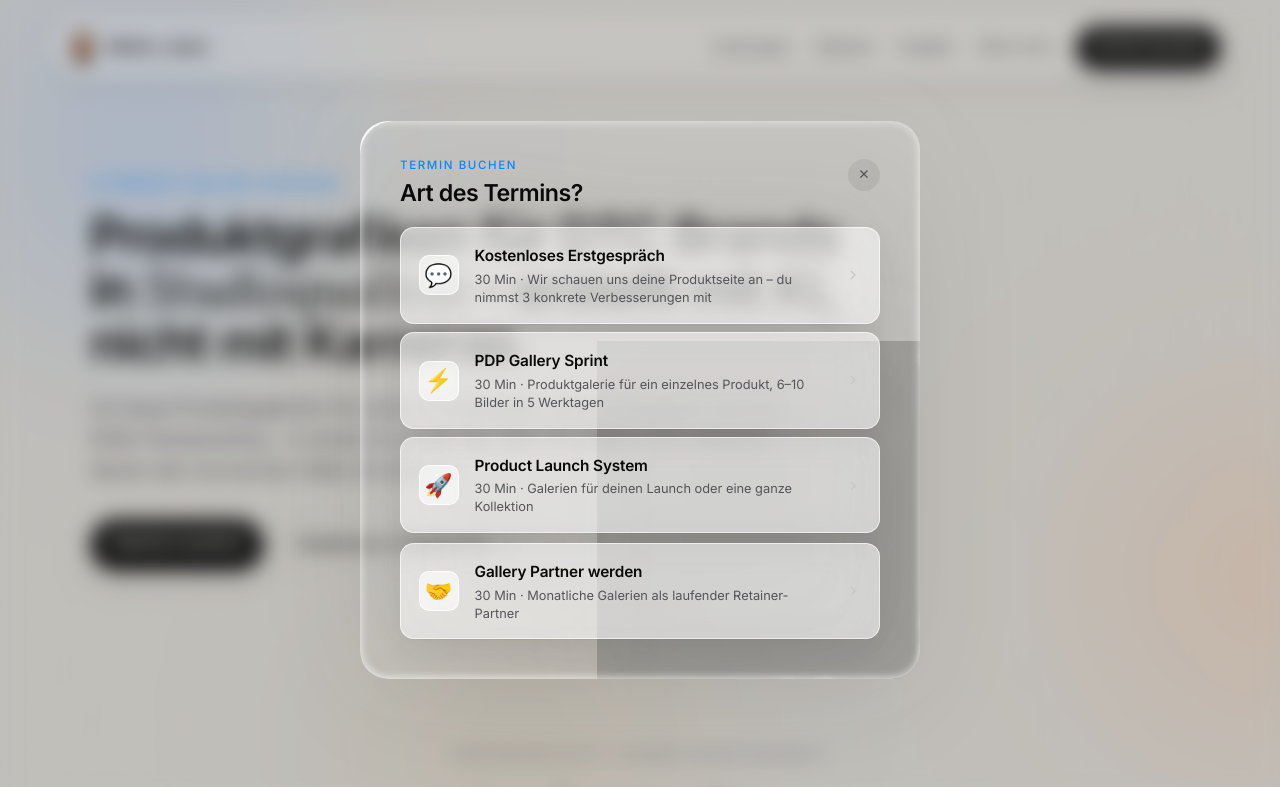
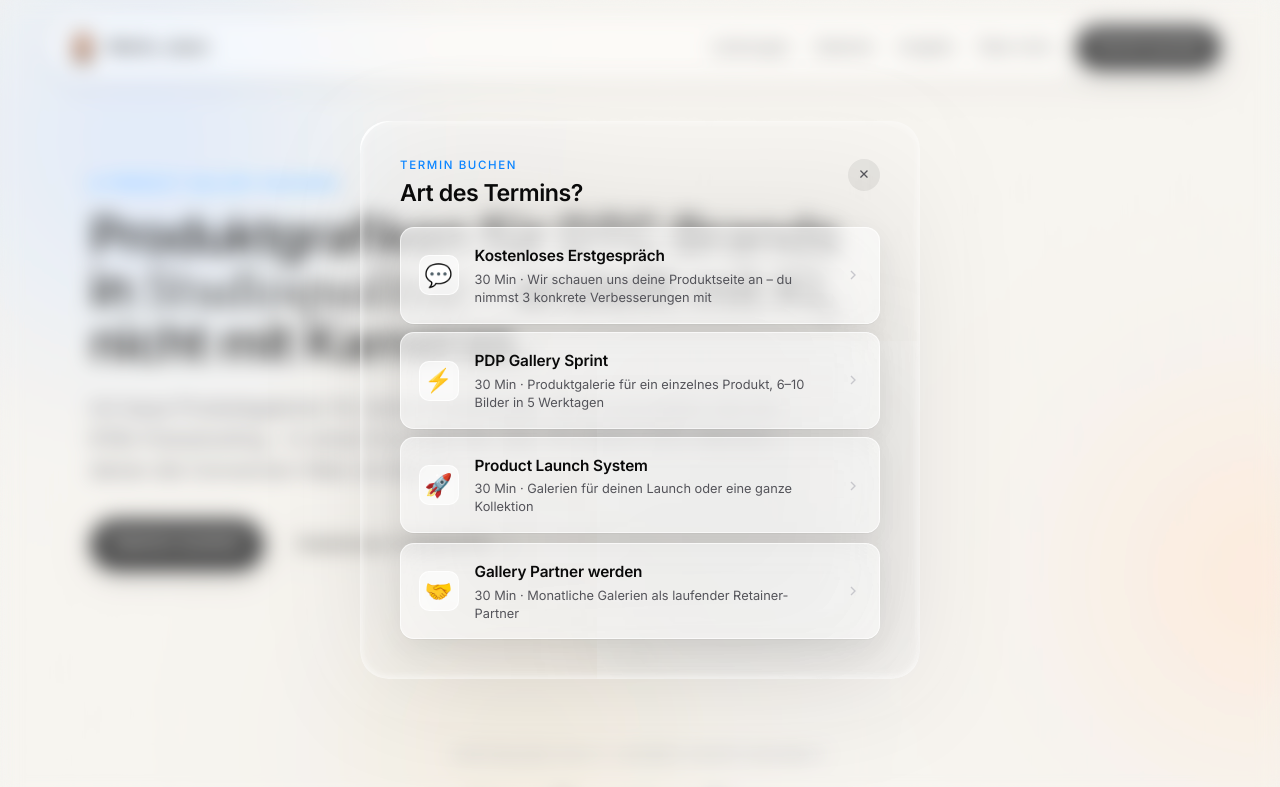
Before and after one commit to jasonslimshady/martinjason.com, a plain HTML site: page index.html in a window 1280 px wide. Both pictures are taken after a click on the link "Kostenloses Erstgespräch". Shown: the top 787 px of the page. Drawn offline with Linux system fonts and the light colour scheme.

Commit message:
feat: popup backdrop color change

```diff
--- a/booking-popup.css
+++ b/booking-popup.css
@@ -21,7 +21,7 @@
 .booking-overlay {
   position: fixed;
   inset: 0;
-  background: rgba(10, 10, 10, 0.22);
+  background: rgba(255, 255, 255, 0.22);
   -webkit-backdrop-filter: blur(10px) saturate(140%);
           backdrop-filter: blur(10px) saturate(140%);
   z-index: 9000;
```
